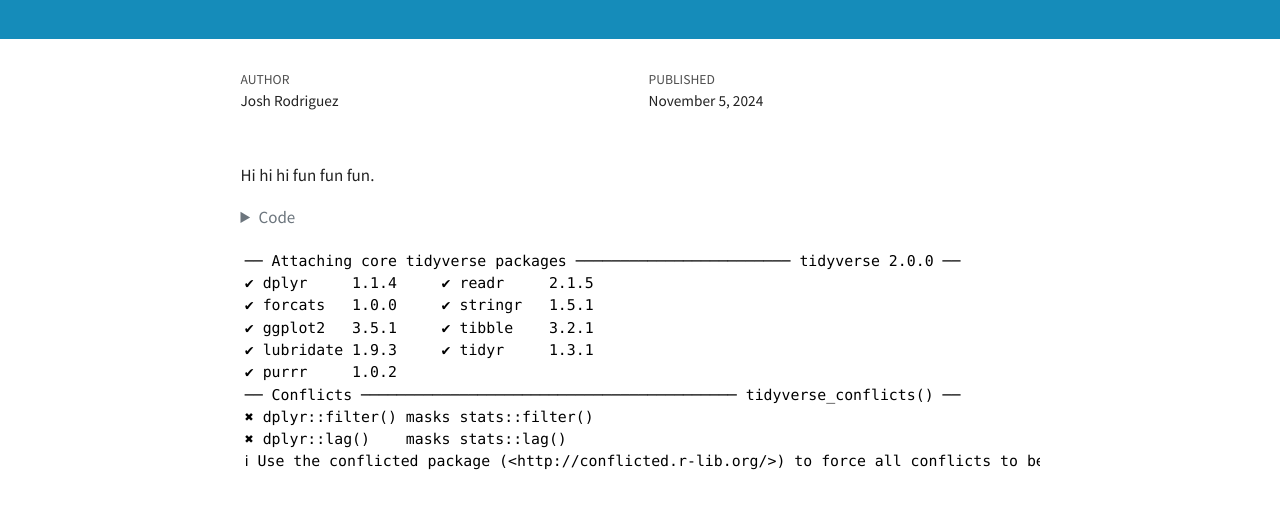
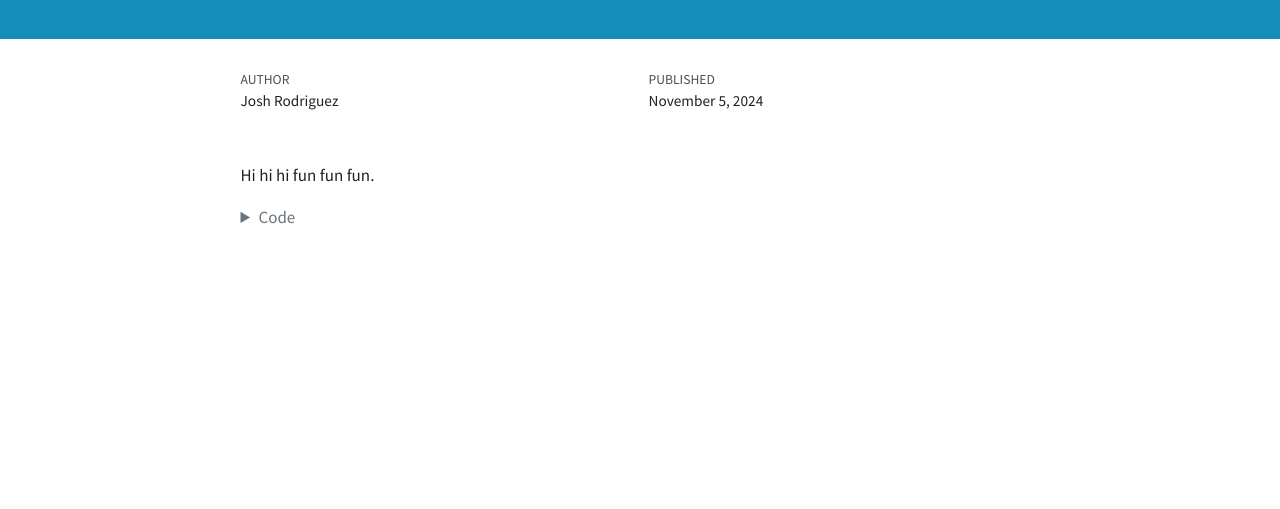
Before and after one commit to jrodriguez160/jrodriguez160.github.io, a plain HTML site: page posts/husker-volleyball-sweeps-wisconsin/index.html in a window 1280 px wide. Shown: the part 197-706 px from the top of the page. Drawn offline with Linux system fonts and the light colour scheme.

Commit message:
Clicked render

```diff
--- a/posts/husker-volleyball-sweeps-wisconsin/index.html
+++ b/posts/husker-volleyball-sweeps-wisconsin/index.html
@@ -196,18 +196,6 @@ pre > code.sourceCode > span > a:first-child::before { text-decoration: underlin
 <summary>Code</summary>
 <div class="sourceCode cell-code" id="cb1"><pre class="sourceCode r code-with-copy"><code class="sourceCode r"><span id="cb1-1"><a href="#cb1-1" aria-hidden="true" tabindex="-1"></a><span class="fu">library</span>(tidyverse)</span></code><button title="Copy to Clipboard" class="code-copy-button"><i class="bi"></i></button></pre></div>
 </details>
-<div class="cell-output cell-output-stderr">
-<pre><code>── Attaching core tidyverse packages ──────────────────────── tidyverse 2.0.0 ──
-✔ dplyr     1.1.4     ✔ readr     2.1.5
-✔ forcats   1.0.0     ✔ stringr   1.5.1
-✔ ggplot2   3.5.1     ✔ tibble    3.2.1
-✔ lubridate 1.9.3     ✔ tidyr     1.3.1
-✔ purrr     1.0.2
-── Conflicts ────────────────────────────────────────── tidyverse_conflicts() ──
-✖ dplyr::filter() masks stats::filter()
-✖ dplyr::lag()    masks stats::lag()
-ℹ Use the conflicted package (&lt;http://conflicted.r-lib.org/&gt;) to force all conflicts to become errors</code></pre>
-</div>
 </div>
 
 
--- a/search.json
+++ b/search.json
@@ -4,7 +4,7 @@
     "href": "posts/husker-volleyball-sweeps-wisconsin/index.html",
     "title": "Huskers dominate Wisconsin in the Field House",
     "section": "",
-    "text": "Hi hi hi fun fun fun.\n\n\nCode\nlibrary(tidyverse)\n\n\n── Attaching core tidyverse packages ──────────────────────── tidyverse 2.0.0 ──\n✔ dplyr     1.1.4     ✔ readr     2.1.5\n✔ forcats   1.0.0     ✔ stringr   1.5.1\n✔ ggplot2   3.5.1     ✔ tibble    3.2.1\n✔ lubridate 1.9.3     ✔ tidyr     1.3.1\n✔ purrr     1.0.2     \n── Conflicts ────────────────────────────────────────── tidyverse_conflicts() ──\n✖ dplyr::filter() masks stats::filter()\n✖ dplyr::lag()    masks stats::lag()\nℹ Use the conflicted package (&lt;http://conflicted.r-lib.org/&gt;) to force all conflicts to become errors"
+    "text": "Hi hi hi fun fun fun.\n\n\nCode\nlibrary(tidyverse)"
   },
   {
     "objectID": "about.html",
```
